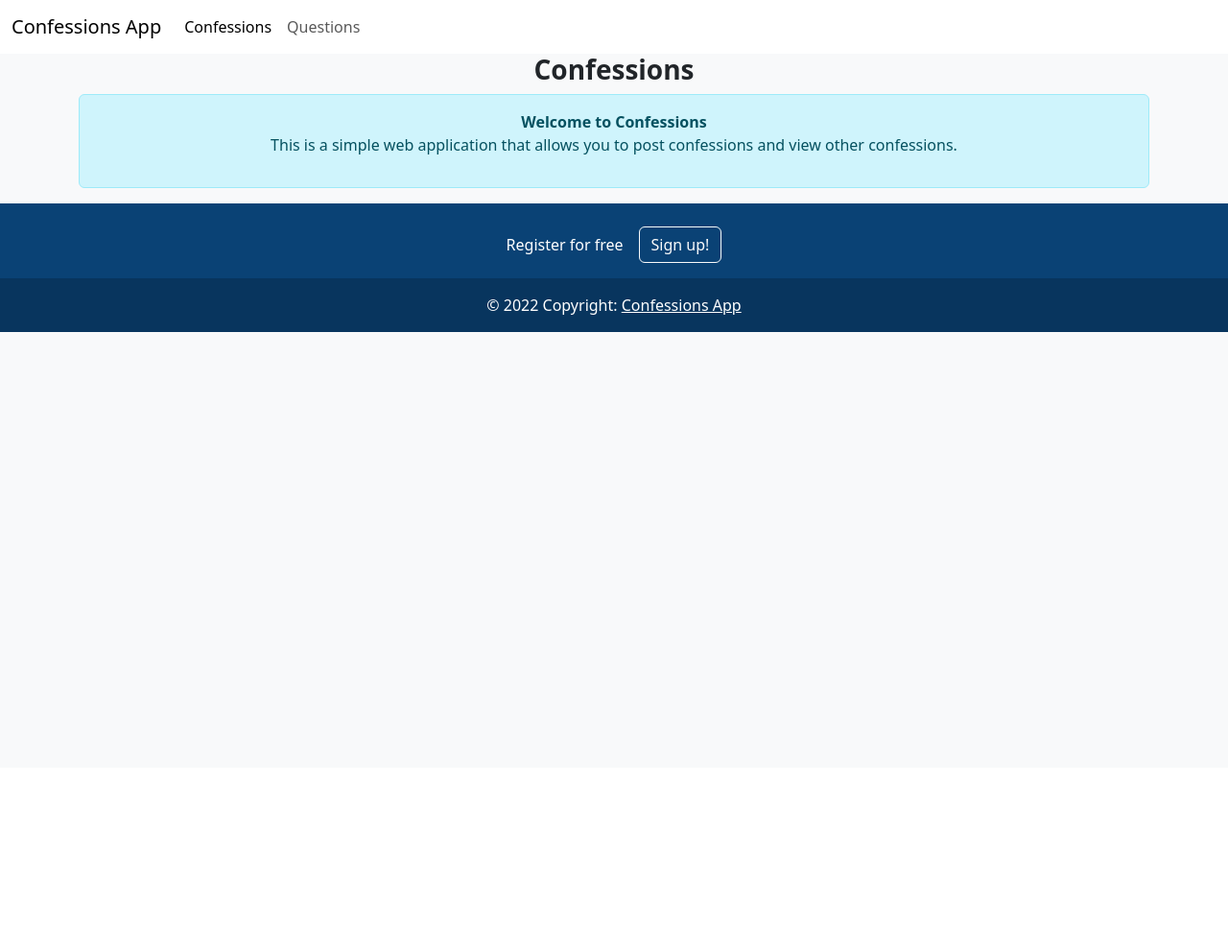
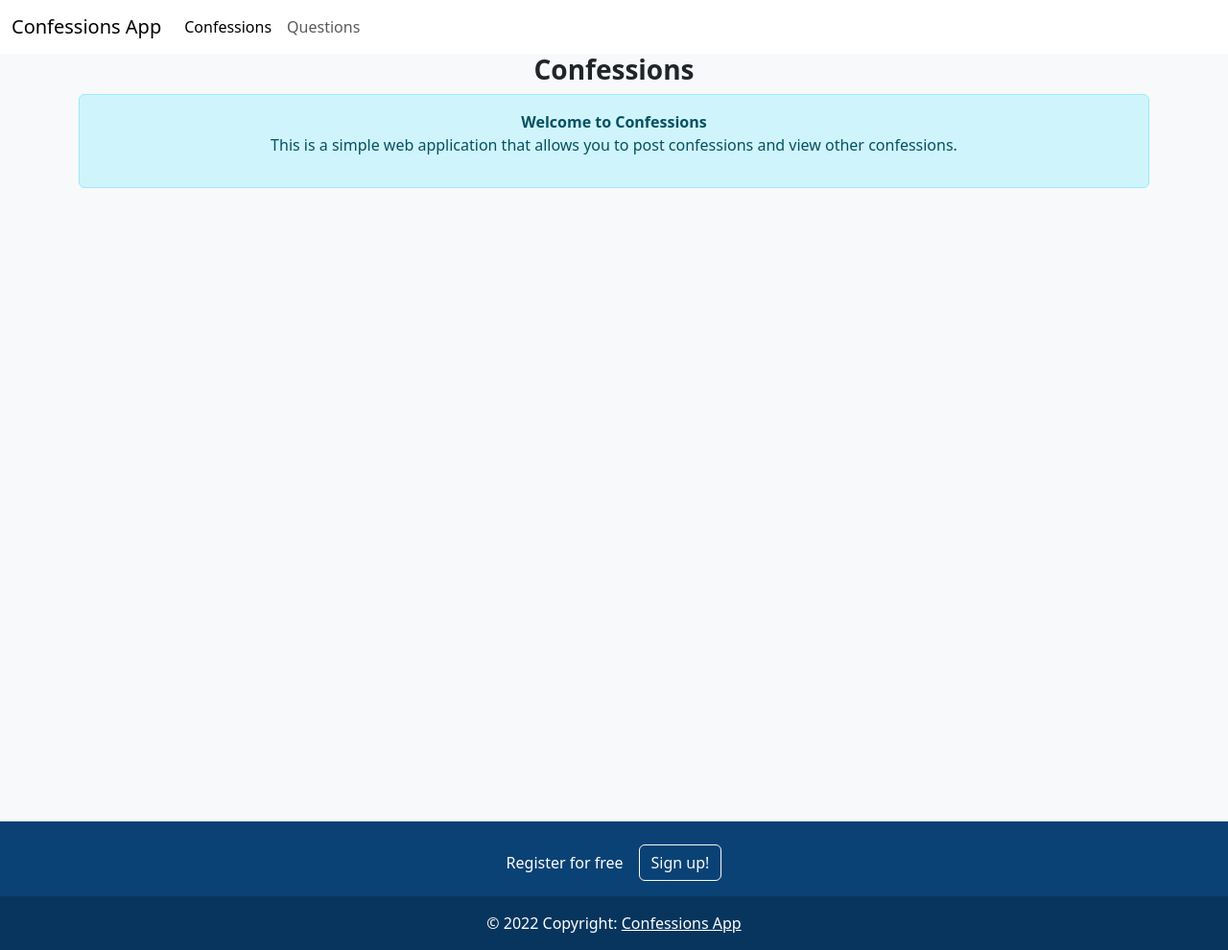
Before and after one commit to asxckjasbhcxjkas/youdontneedtoknowthis, a Django app: page / in a window 1280 px wide. Shown: the whole page at 96% size. Before the commit the page ends 346 px from the top, so only its background shows below. Run offline with Django 4.2, Linux system fonts and the light colour scheme; some libraries are stand-ins or nearby versions.

Commit message:
attempt to fix landing page footer

```diff
--- a/ConfessionsApp/templates/ConfessionsApp/index.html
+++ b/ConfessionsApp/templates/ConfessionsApp/index.html
@@ -5,7 +5,7 @@
 
 {%block content%}
 
-<div class="container text-center">
+<div class="container text-center vh-100">
     <div class="row">
         <div class="col-md-12">
             <div class="panel panel-default">
```
